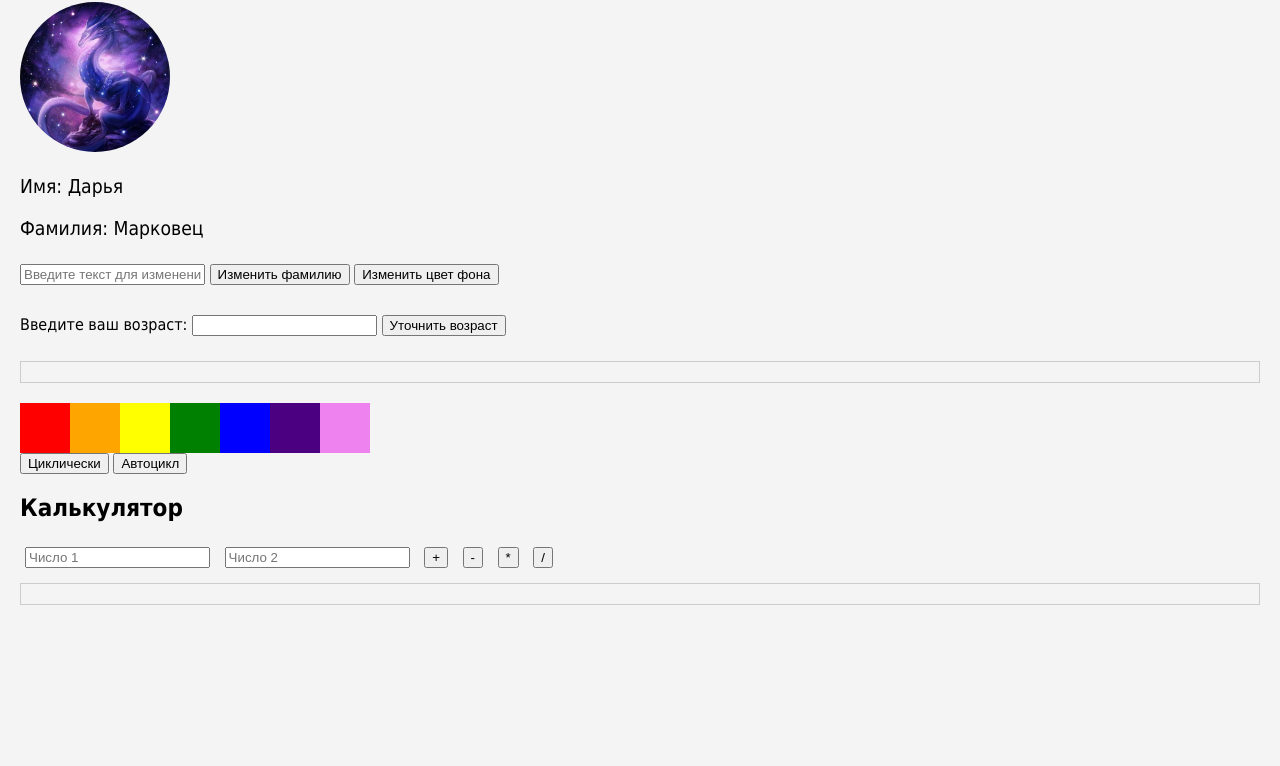
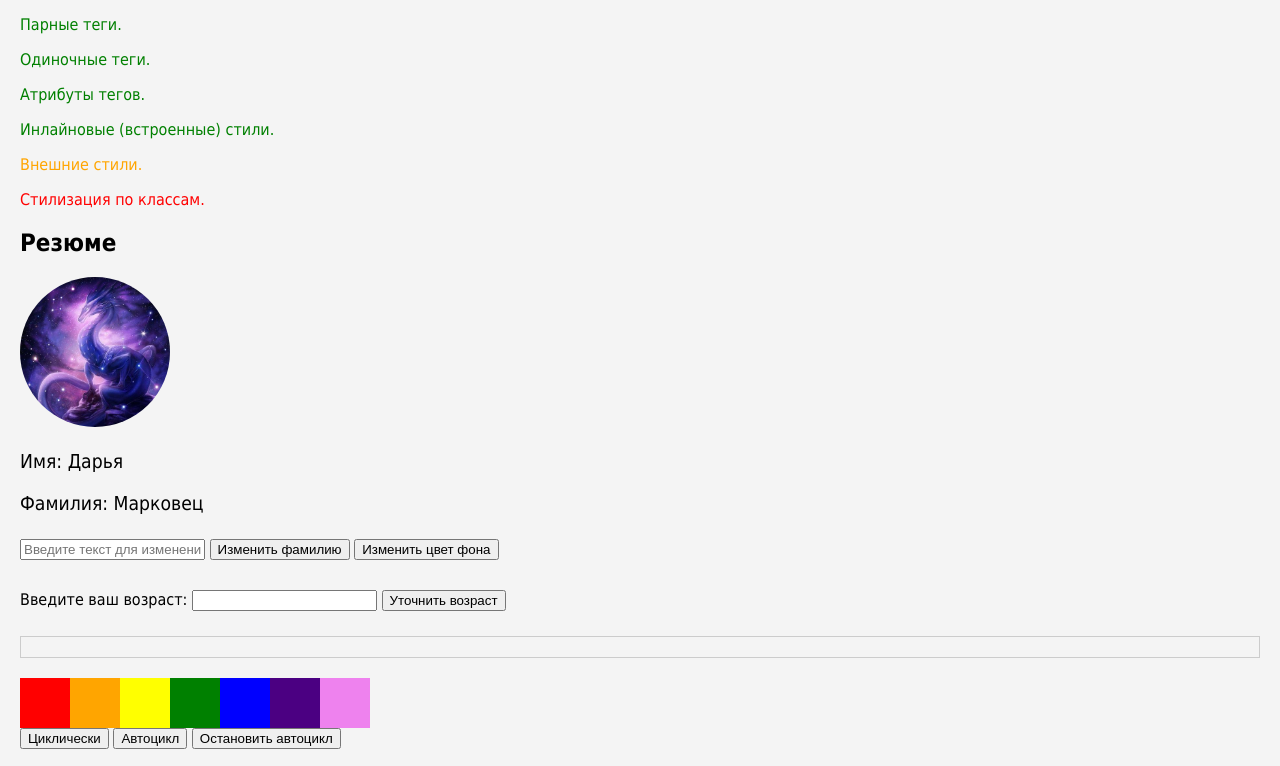
Before and after one commit to ArgonDragonConstellation/ArgonDragonConstellation.github.io, a plain HTML site: page index.html in a window 1280 px wide. Shown: the part 66-832 px from the top of the page. Before the commit the page ends 800 px from the top, so only its background shows below. Drawn offline with Linux system fonts and the light colour scheme.

Commit message:
index.html

```diff
--- a/index.html
+++ b/index.html
@@ -7,6 +7,13 @@
     <link rel="stylesheet" href="styles.css">
 </head>
 <body>
+    <h1>Конспект курса</h1>
+    <p class="learned-ok">Парные теги.</p>
+    <p class="learned-ok">Одиночные теги.</p>
+    <p class="learned-ok">Атрибуты тегов.</p>
+    <p class="learned-ok">Инлайновые (встроенные) стили.</p>
+    <p class="learning-in-progress">Внешние стили.</p>
+    <p class="not-learned">Стилизация по классам.</p>
 
     <div class="profile">
         <h2>Резюме</h2>
@@ -36,7 +43,8 @@
         <div class="violet"></div>
     </div>
     <button onclick="cycleRainbow()">Циклически</button>
-    <button onclick="autoCycleRainbow()">Автоцикл</button>
+    <button onclick="startAutoCycle()">Автоцикл</button>
+    <button onclick="stopAutoCycle()">Остановить автоцикл</button>
 
     <div class="calculator">
         <h2>Калькулятор</h2>
```
